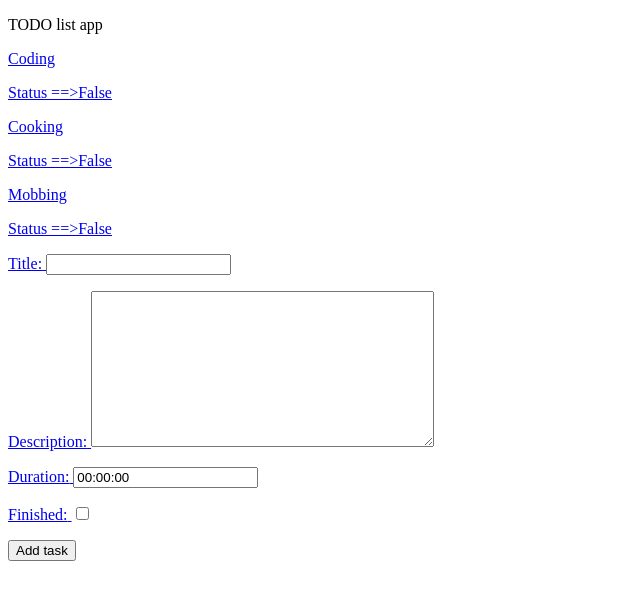
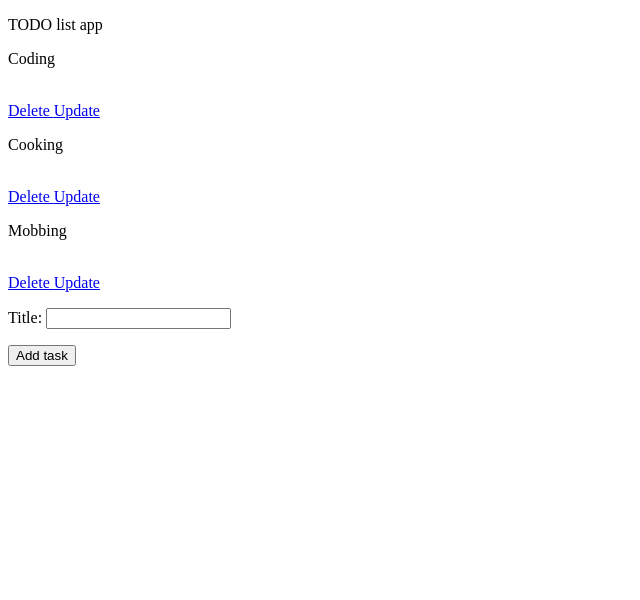
Before and after one commit to stormzee/Todo-app, a Django app: page / in a window 1280 px wide. Shown: the top 600 px of the page, without its empty margins (0-640 px from the left). Run offline with Django 3.2, Linux system fonts and the light colour scheme; data comes from the database, SQL or seed files in the repository; both versions use the stored data as it was before the commit.

Commit message:
final todo

```diff
--- a/templates/index.htm
+++ b/templates/index.htm
@@ -9,8 +9,9 @@
     <p>TODO list app</p>
     <div>
     {% for todo in todos  %}
-       <a href="{% url 'detail' todo.id %}"a> {{ todo.title }}<br>
-        <p>Status ==>{{ todo.finished }}</p>
+       <p>{{todo.title}}</p><br>
+       <a href="{% url 'delete' todo.id %}"> Delete </a>
+       <a href="{% url 'update' todo.id %}">Update</a>
     {% endfor %}
     </div>
     <div>
--- a/todolist/models.py
+++ b/todolist/models.py
@@ -4,9 +4,6 @@ from django.db import models
 
 class Todolist(models.Model):
     title = models.CharField(max_length=300)
-    description = models.TextField()
-    duration = models.DurationField(default='00:00:00')
-    finished = models.BooleanField(default=False)
 
     def __str__(self):
         return self.title
--- a/todolist/urls.py
+++ b/todolist/urls.py
@@ -3,5 +3,6 @@ from todolist import views
 
 urlpatterns = [
     path('', views.index, name='index'),
-    path('detail/<int:id>/', views.detail, name='detail')
+    path('delete/<int:id>/', views.delete, name='delete'),
+    path('update/<int:id>/', views.update, name='update'),
 ]
--- a/todolist/views.py
+++ b/todolist/views.py
@@ -14,10 +14,28 @@ def index(request):
     context = {'todos':todos, 'form':form}
     return render(request, 'index.htm', context)
 
-def detail(request, id):
+def delete(request, id):
     try:
         todo = get_object_or_404(Todolist, pk=id)
     except Todolist.DoesNotExist():
         raise Http404('Task does not exist')
+    if request.method == 'POST':
+        todo.delete()
+        return redirect('/')
     context = {'todo':todo}
-    return render(request,'detail.htm', context)
+    return render(request,'delete.htm', context)
+
+def update(request, id):
+    try:
+        todo = get_object_or_404(Todolist, pk=id)
+    except Todolist.DoesNotExist():
+        raise Http404('Task does not exist')
+    if request.method == 'POST':
+        # pass the instance of the object (todo) to avoid creation of a new form
+        form = TodolistForm(request.POST,instance=todo)
+        if form.is_valid():
+            form.save()
+        return redirect('/')
+    form = TodolistForm(instance=todo)
+    context = {'form':form}
+    return render(request, 'update.htm', context)
```
Also changed, not shown: templates/delete.htm (added, +17 -0 lines), templates/update.htm (renamed from templates/detail.htm, +8 -2 lines), db.sqlite3, todolist/migrations/0004_auto_20201118_0747.py (added), todolist/migrations/0005_remove_todolist_description.py (added).
